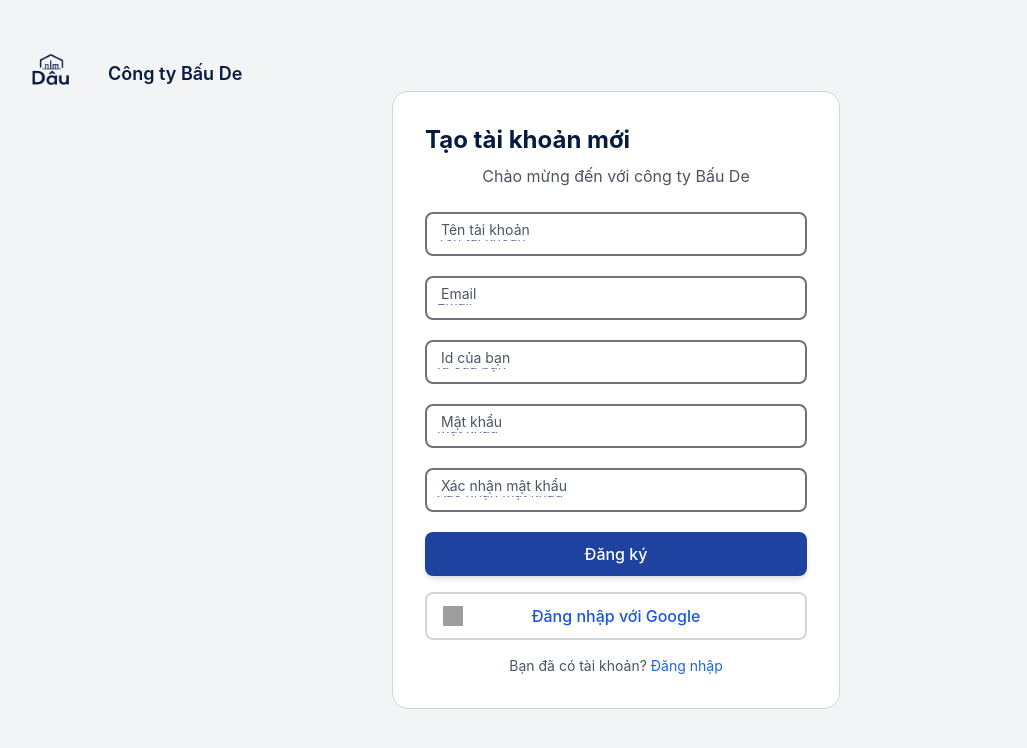
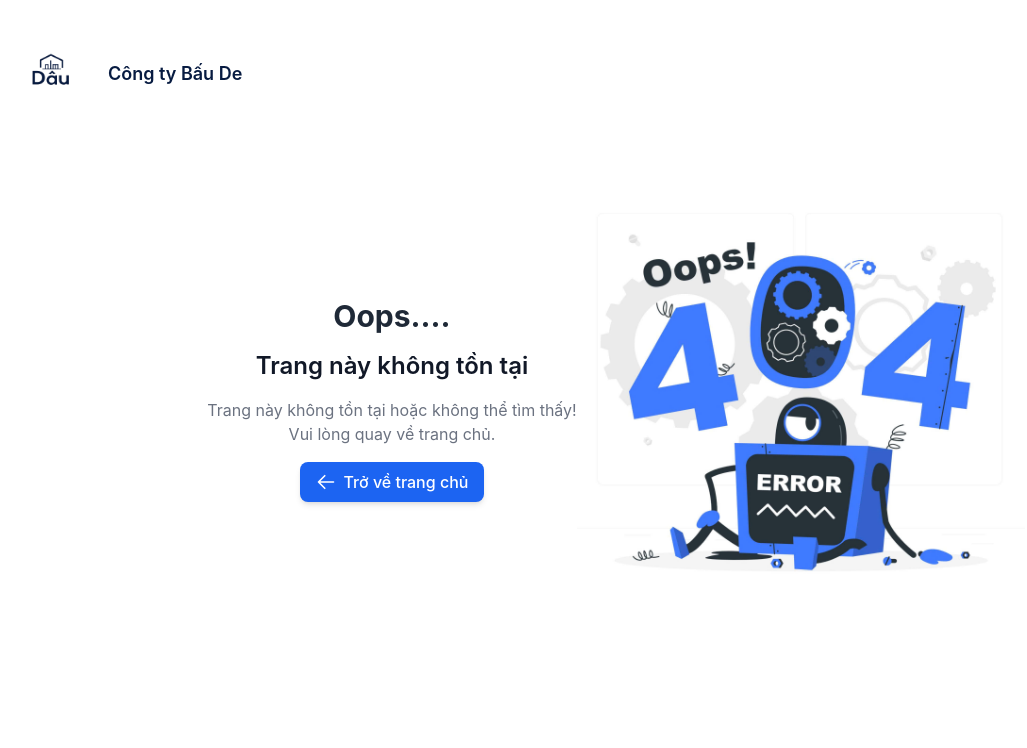
Before and after one commit to kienkent1/QuanLyKhoFe, a Vue app: page / in a window 1280 px wide. Shown: the top 748 px of the page, without its empty margins (24-1051 px from the left). Built offline with nearby package versions, Linux system fonts and the light colour scheme; grey boxes are pictures that could not be loaded.

Commit message:
#16-Qthang-404

```diff
--- a/routes.js
+++ b/routes.js
@@ -2,10 +2,8 @@ import { createMemoryHistory, createRouter } from 'vue-router';
 
 import HomeView from './src/components/HomePage/HomePage.vue';
 
-
 const routes = [
-  { path: '/', component: HomeView }
-
+  { path: '/', component: HomeView },
 ];
 
  const router = createRouter({
--- a/src/App.vue
+++ b/src/App.vue
@@ -1,13 +1,12 @@
 <script setup>
 // import Sidebar from './components/sidebar/Sidebar.vue';
-import Register from './components/Register/Register.vue';
+// import Register from './components/Register/Register.vue';
+import NotFound from './components/NotFound/NotFound.vue';
 </script>
 
 <template>
-  <Register></Register>
-  <!-- <Sidebar></Sidebar> -->
   <main>
-    <router-view/>
+    <NotFound />
+    <router-view />
   </main>
-
 </template>
--- /dev/null
+++ b/src/components/Buttons/TrangChuBtn.vue
@@ -0,0 +1,27 @@
+<template>
+  <router-link
+    :to="to"
+    class="inline-flex items-center gap-2 font-medium py-2 px-4 rounded-lg shadow-md transition-all duration-200"
+    :class="[
+      color === 'blue' ? 'bg-blue-600 hover:bg-blue-700 text-white' :
+      color === 'gray' ? 'bg-gray-300 hover:bg-gray-400 text-black' :
+      color === 'red' ? 'bg-red-600 hover:bg-red-700 text-white' :
+      'bg-blue-600 hover:bg-blue-700 text-white'
+    ]"
+  >
+    <svg xmlns="http://www.w3.org/2000/svg" fill="none"
+         viewBox="0 0 24 24" stroke-width="2" stroke="currentColor" class="w-5 h-5">
+      <path stroke-linecap="round" stroke-linejoin="round"
+            d="M10.5 19.5L3 12m0 0l7.5-7.5M3 12h18" />
+    </svg>
+    {{ label }}
+  </router-link>
+</template>
+
+<script setup>
+const props = defineProps({
+  to: { type: String, default: '/' },
+  label: { type: String, default: 'Trở về trang chủ' },
+  color: { type: String, default: 'blue' }
+})
+</script>
--- /dev/null
+++ b/src/components/NotFound/NotFound.vue
@@ -0,0 +1,30 @@
+<template>
+  <div class="flex flex-col md:flex-row items-center justify-center min-h-screen bg-white px-6 md:px-16 animate-slide-in">
+    <div class="absolute top-6 left-6 flex items-center gap-2">
+      <img :src="logo" alt="Logo" class="h-25 w-25" />
+      <span class="text-lg font-semibold" style="color: #071B41">Công ty Bấu De</span>
+    </div>
+
+    <div class="text-center md:text-left space-y-4 max-w-md">
+      <h1 class="text-3xl font-bold text-gray-800">Oops....</h1>
+      <h2 class="text-2xl font-semibold text-gray-900">Trang này không tồn tại</h2>
+      <p class="text-gray-500">
+        Trang này không tồn tại hoặc không thể tìm thấy!<br />
+        Vui lòng quay về trang chủ.
+      </p>
+
+      <!-- 🧭 Gọi component button -->
+      <TrangChuBtn to="/" label="Trở về trang chủ" color="blue" />
+    </div>
+
+    <div class="max-w-md mt-10 md:mt-0">
+      <img :src="image404" alt="404 Not Found" class="w-full" />
+    </div>
+  </div>
+</template>
+
+<script setup>
+import TrangChuBtn from '../Buttons/TrangChuBtn.vue'
+import logo from './logo.png'
+import image404 from './404notfound.jpg'
+</script>
```
Also changed, not shown: src/components/NotFound/404notfound.jpg (added), src/components/NotFound/logo.png (added).
